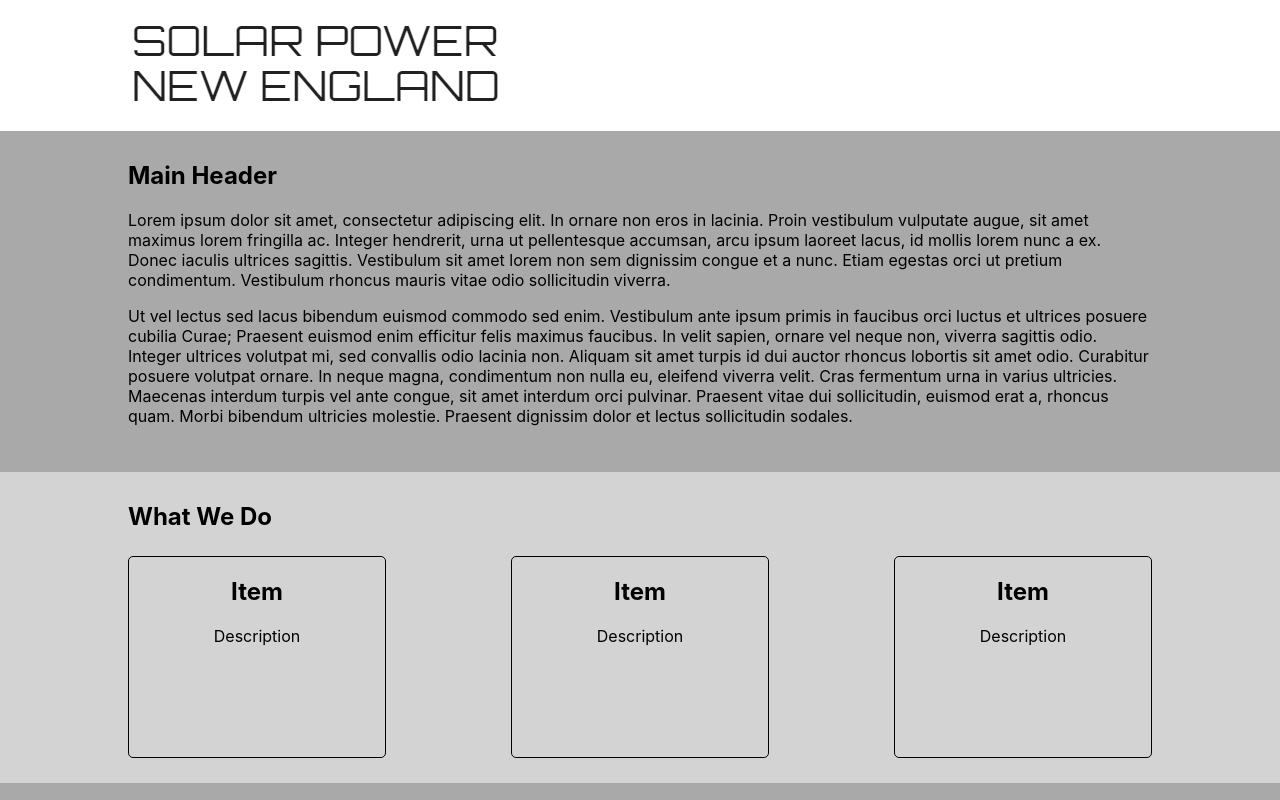
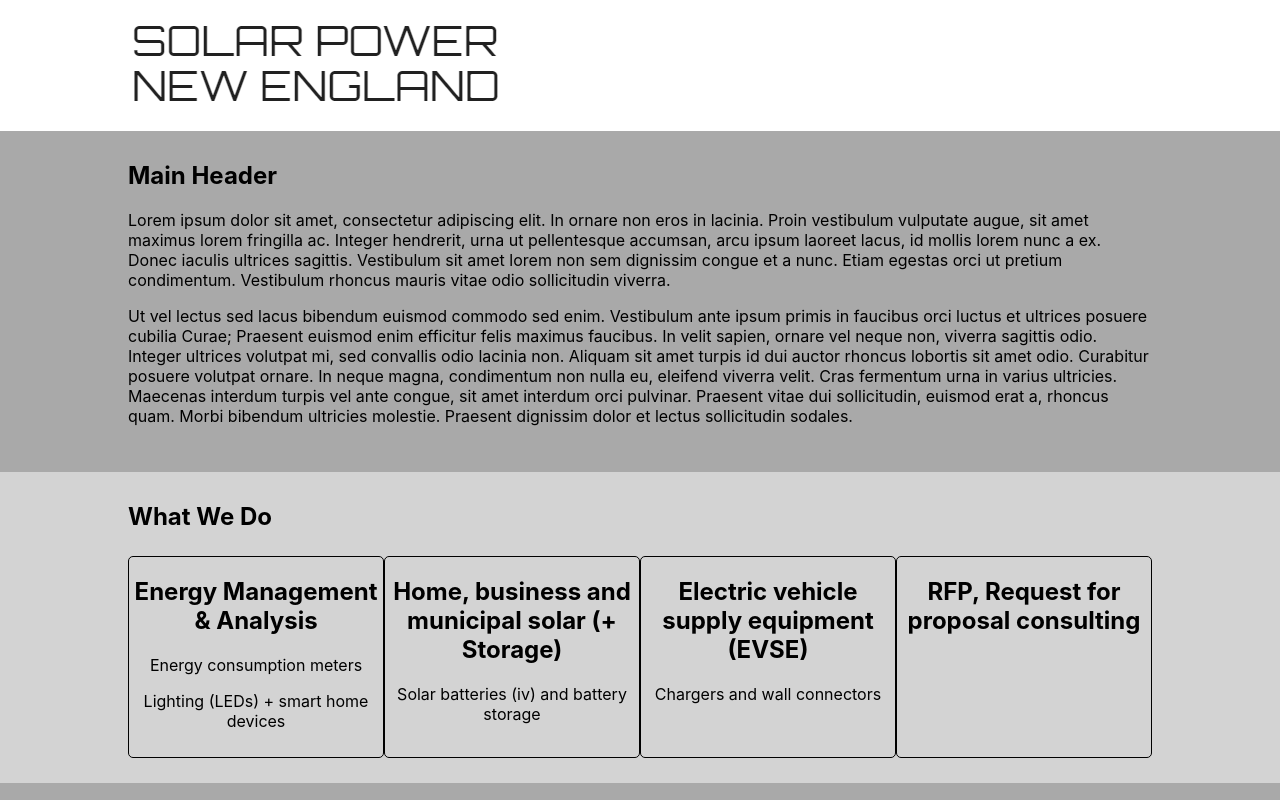
Before and after one commit to robitaille1/solar-ne, a React (Create React App) app: page / in a window 1280 px wide. Shown: the top 800 px of the page. Built offline with nearby package versions, Linux system fonts and the light colour scheme.

Commit message:
added map functionality

```diff
--- a/src/components/WhatWeDo/WhatWeDo.js
+++ b/src/components/WhatWeDo/WhatWeDo.js
@@ -1,20 +1,54 @@
-import React from 'react'
+import React, { Component } from 'react'
 import './WhatWeDo.css'
 import WhatWeDoItem from '../WhatWeDoItem/WhatWeDoItem'
 
-function WhatWeDo() {
+class WhatWeDo extends Component {
+  constructor(props) {
+    super(props);
+    this.state = {
+      wwd: [
+        {
+          id: 1,
+          title: 'Energy Management & Analysis',
+          description: 'Energy consumption meters',
+          description2: 'Lighting (LEDs) + smart home devices'
+        },
+        {
+          id: 2,
+          title: 'Home, business and municipal solar (+ Storage)',
+          description: 'Solar batteries (iv) and battery storage',
+          description2: ''
+        },
+        {
+          id: 3,
+          title: 'Electric vehicle supply equipment (EVSE)',
+          description: 'Chargers and wall connectors',
+          description2: ''
+        },
+        {
+          id: 4,
+          title: 'RFP, Request for proposal consulting',
+          description: '',
+          description2: ''
+        }
+      ]
+    };
+  }
+
+  render(){
     return (
       <main className='WhatWeDo'>
             <div className='container'>
                 <h2 className='main-header'>What We Do</h2>
                 <section className='section-display' role='main'>
-                   <WhatWeDoItem />
-                   <WhatWeDoItem />
-                   <WhatWeDoItem />
+                   {this.state.wwd.map(wwd =>
+                    <WhatWeDoItem key={wwd.id} title={wwd.title} description={wwd.description} description2={wwd.description2} />
+                    )}
                 </section>
             </div>
       </main>
     );
   }
+}
 
 export default WhatWeDo;
--- a/src/components/WhatWeDoItem/WhatWeDoItem.js
+++ b/src/components/WhatWeDoItem/WhatWeDoItem.js
@@ -1,12 +1,13 @@
 import React from 'react'
 import './WhatWeDoItem.css'
 
-function WhatWeDoItem() {
+function WhatWeDoItem(props) {
     return (
       <main className='WhatWeDoItem'>
-        <h1>Item</h1>
+      <h2>{props.title}</h2>
         <div>
-            <p>Description</p>
+            <p>{props.description}</p>
+    {props.description2 === '' ? null : <p>{props.description2}</p>}
         </div>
       </main>
     );
```
